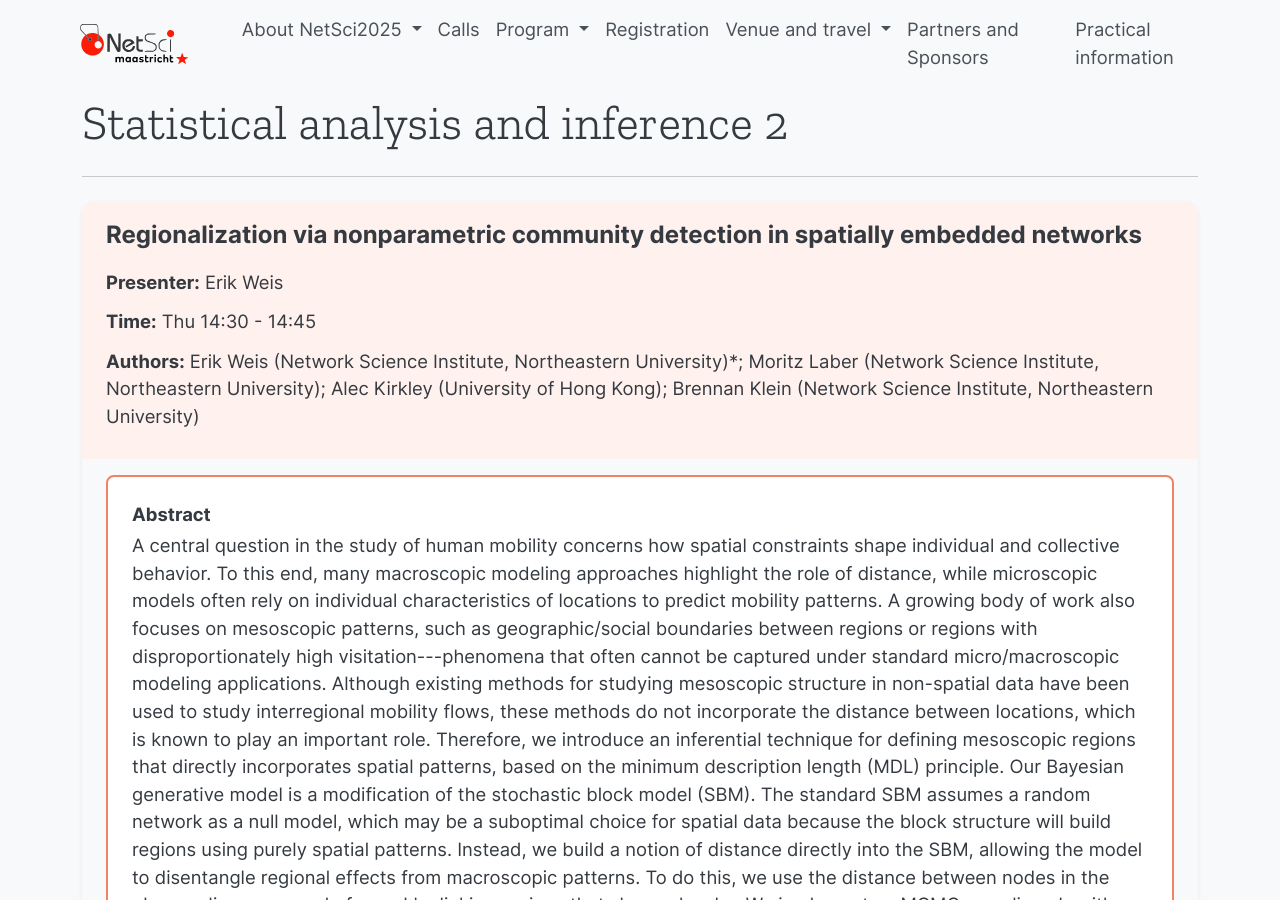
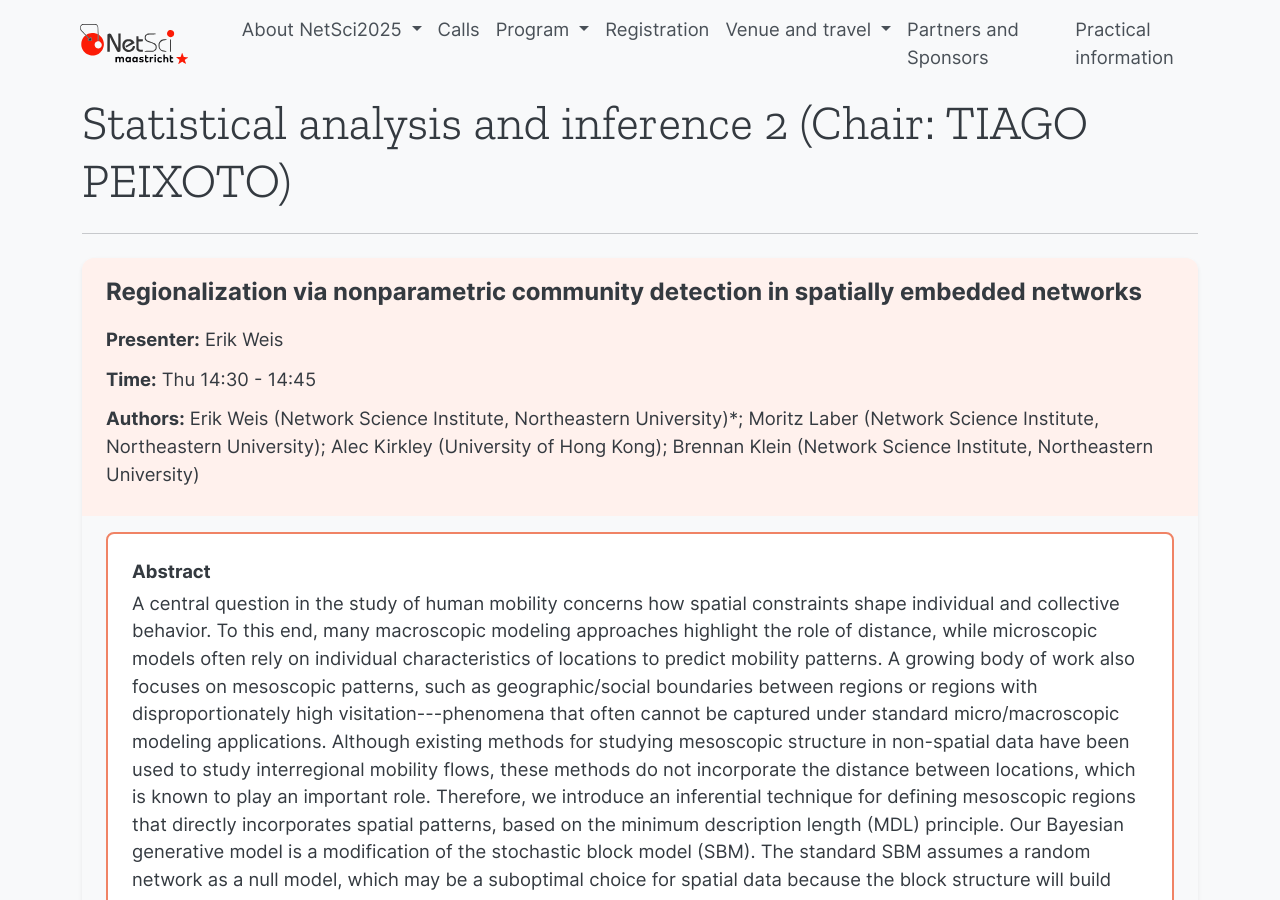
Before and after one commit to NetSci2025/netsci2025.github.io, a Jekyll site: the page built from _parallel/statistical-analysis-and-inference-2.md, in a window 1280 px wide and 900 px high. Built offline with Jekyll 4.4.1, drawn with Linux system fonts in a browser that asks for light colours.

Commit message:
Update statistical-analysis-and-inference-2.md

```diff
--- a/_parallel/statistical-analysis-and-inference-2.md
+++ b/_parallel/statistical-analysis-and-inference-2.md
@@ -1,6 +1,6 @@
 ---
 layout: parallel
-title: "Statistical analysis and inference 2"
+title: "Statistical analysis and inference 2 (Chair: TIAGO PEIXOTO)"
 slug: statistical-analysis-and-inference-2
 permalink: /parallel/statistical-analysis-and-inference-2/
 ---
```
